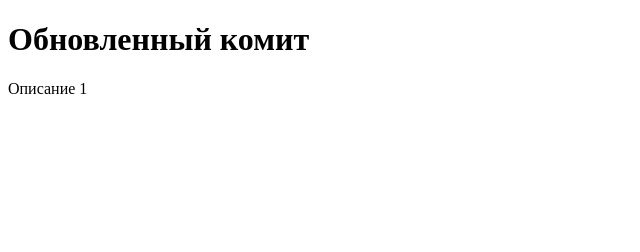
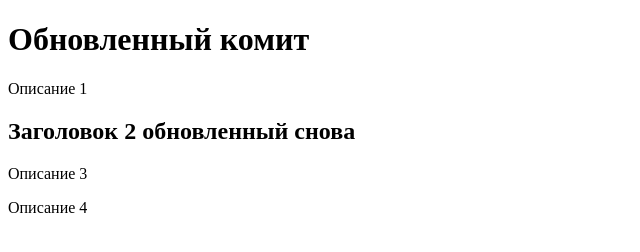
Before and after one commit to a-rusin/a-rusin-git-learn-repo-1, a plain HTML site: page index.html in a window 1280 px wide. Shown: the whole page, without its empty margins (0-640 px from the left). Drawn offline with Linux system fonts and the light colour scheme.

Commit message:
feat: обновляет заголовок 2

```diff
--- a/index.html
+++ b/index.html
@@ -10,6 +10,12 @@
     <main>
       <h1>Обновленный комит</h1>
       <p>Описание 1</p>
+
+      <div>
+        <h2>Заголовок 2 обновленный снова</h2>
+        <p>Описание 3</p>
+        <p>Описание 4</p>
+      </div>
     </main>
     <footer></footer>
   </body>
```
